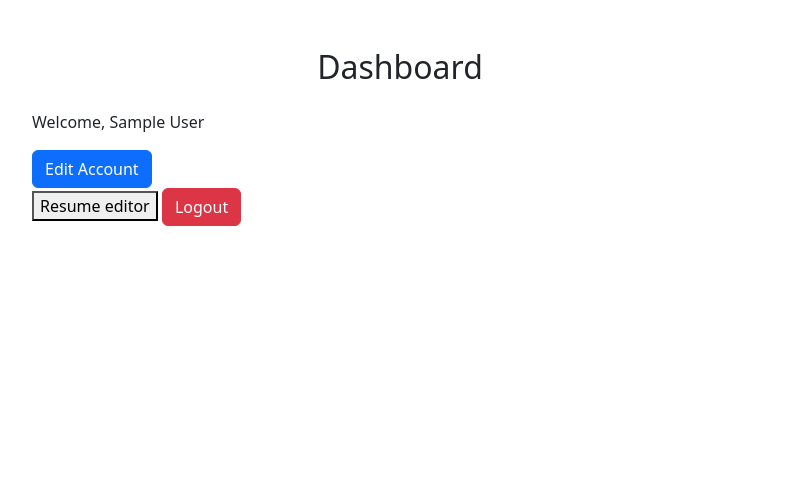
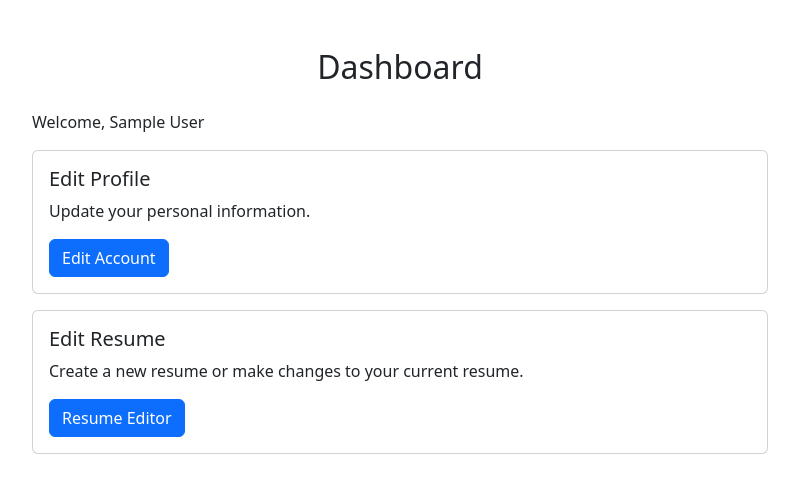
Before and after one commit to benWhen/ResumeBuilder-g6, a Django app: template ResumeBuilderApp/templates/pages/Dashboard.html in a window 1280 px wide. Shown: the part 56-549 px from the top of the page, without its empty margins (240-1039 px from the left). Run offline with Django 4.2, Linux system fonts and the light colour scheme; the template is opened without the code that fills it, so the values that code supplies are empty; the visitor is signed in with stand-in values (Sample User, id 1).

Commit message:
Removed extra logout button (looks cleaner with the one in the upper right corner)

```diff
--- a/ResumeBuilderApp/templates/pages/Dashboard.html
+++ b/ResumeBuilderApp/templates/pages/Dashboard.html
@@ -10,9 +10,22 @@
                 {% else %}
                     <p>Welcome, {{ user.email }}</p>
                 {% endif %}
-                <a href="{% url 'edit_user' user_id=user.id %}" class="btn btn-primary">Edit Account</a>
-                <br><a href="{% url 'editor' %}"><button>Resume editor</button></a>
-                <a href="{% url 'logout' %}" class="btn btn-danger">Logout</a>
+
+                <div class="card mb-3">
+                    <div class="card-body">
+                        <h5 class="card-title">Edit Profile</h5>
+                        <p class="card-text">Update your personal information.</p>
+                        <a href="{% url 'edit_user' user_id=user.id %}" class="btn btn-primary">Edit Account</a>
+                    </div>
+                </div>
+
+                <div class="card mb-3">
+                    <div class="card-body">
+                        <h5 class="card-title">Edit Resume</h5>
+                        <p class="card-text">Create a new resume or make changes to your current resume.</p>
+                        <a href="{% url 'editor' %}" class="btn btn-primary">Resume Editor</a>
+                    </div>
+                </div>
             {% else %}
                 <p>You are not logged in.</p>
                 <a href="{% url 'login' %}" class="btn btn-primary">Login</a>
```
